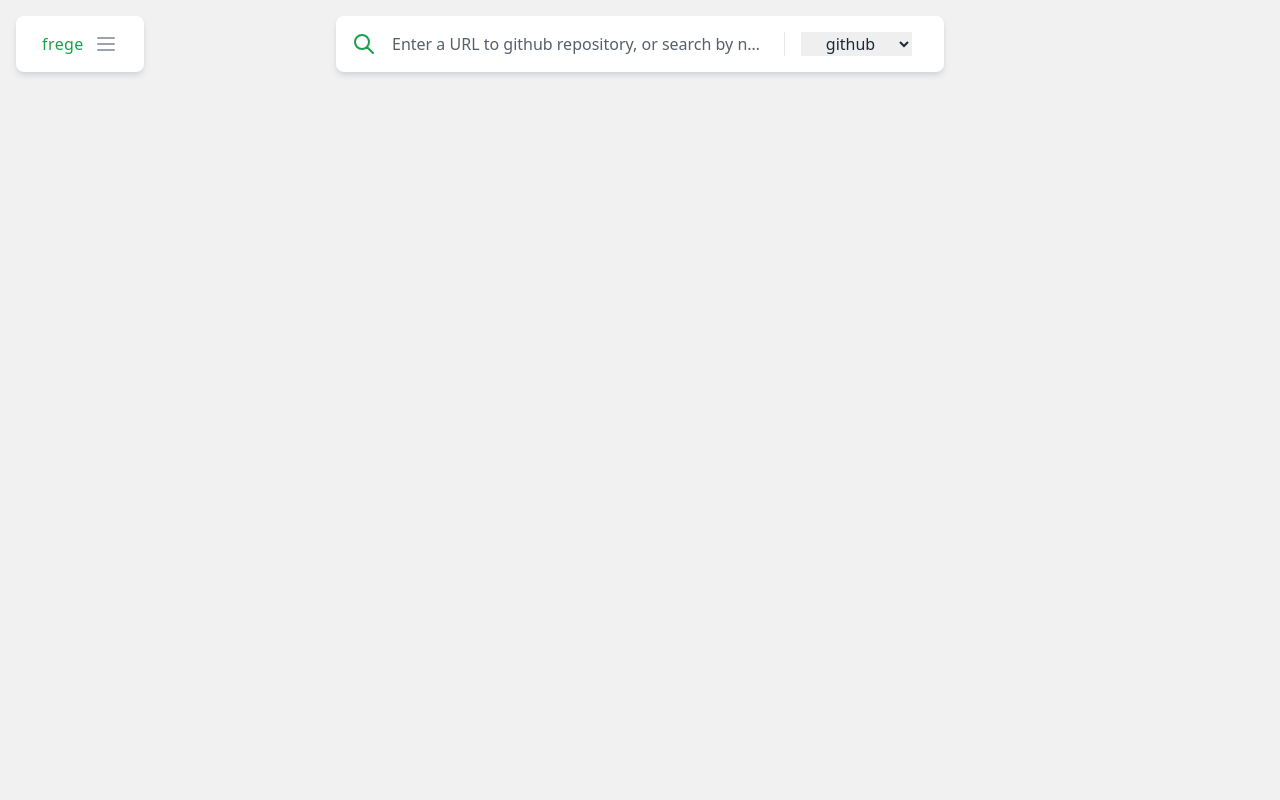
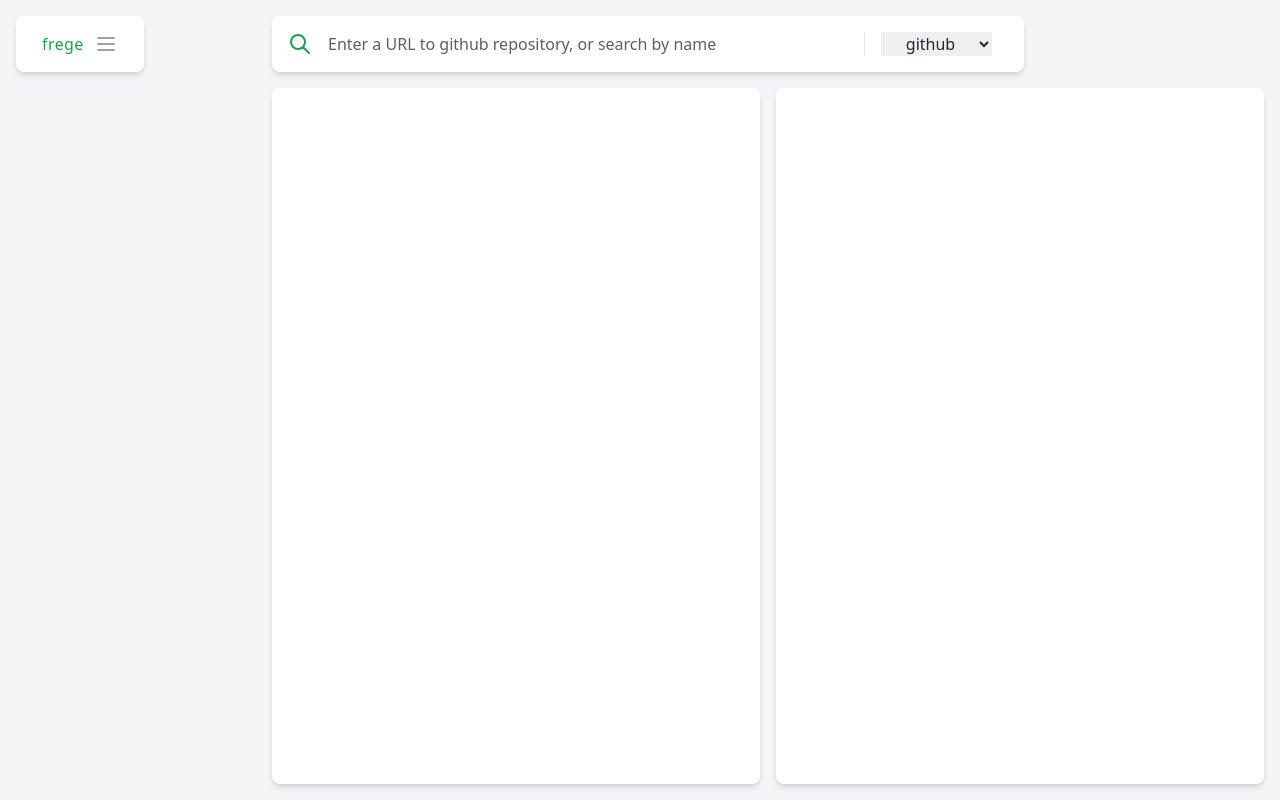
Before and after one commit to darqtom/frege-client, a React (Create React App) app: page / in a window 1280 px wide. Built offline with nearby package versions, Linux system fonts and the light colour scheme.

Commit message:
feat(all): update layout
- add metrics container
- add repository graph container
- update styles

```diff
--- a/src/components/App.tsx
+++ b/src/components/App.tsx
@@ -1,13 +1,21 @@
 import React from "react";
+import Metrics from "./Metrics";
+import RepositoryGraph from "./RepositoryGraph";
 import SearchRepository from "./SearchRepository";
 import Sidebar from "./Sidebar";
 
 const App = () => {
   return (
-    <div className="grid grid-cols-12">
-      <Sidebar />
-      <div className="col-start-1 col-end-13 mt-[5.5rem] mx-4 md:mt-4 md:col-start-3 md:col-end-11 xl:col-start-4 xl:col-end-10">
+    <div className="bg-gray-100 flex-col h-screen">
+      <div className="flex flex-col md:flex-row w-full mx-auto h-full">
         <SearchRepository />
+        <Sidebar />
+        <div className="flex h-[33%] repositoryGraphContainer">
+          <RepositoryGraph />
+        </div>
+        <div className="flex h-[67%] metricsContainer">
+          <Metrics />
+        </div>
       </div>
     </div>
   );
--- a/src/components/Logo.tsx
+++ b/src/components/Logo.tsx
@@ -2,7 +2,9 @@ import React from "react";
 
 const Logo = () => {
   return (
-    <p className="text-md font-light tracking-wide text-green-600 ">frege</p>
+    <p className="text-md hidden sm:block font-light tracking-wide text-green-600 ">
+      frege
+    </p>
   );
 };
 
--- /dev/null
+++ b/src/components/Metrics.tsx
@@ -0,0 +1,9 @@
+import React from "react";
+
+const Metrics = () => {
+  return <div className="whiteBox flex flex-1 md:flex-col md:h-full p-10">
+
+  </div>;
+};
+
+export default Metrics;
--- /dev/null
+++ b/src/components/RepositoryGraph.tsx
@@ -0,0 +1,9 @@
+import React from "react";
+
+const RepositoryGraph = () => {
+  return (
+    <div className="whiteBox flex flex-1 md:flex-col md:h-full  p-10 overflow-y-scroll"></div>
+  );
+};
+
+export default RepositoryGraph;
--- a/src/components/Search.tsx
+++ b/src/components/Search.tsx
@@ -36,7 +36,7 @@ const Search = React.forwardRef<
     ) : null;
 
     return (
-      <div className=" bg-white py-4 rounded-lg shadow-md shadow-gray-300">
+      <div className="fixed search whiteBox py-4 ">
         <div className="flex px-4">
           <SearchIcon className="w-6 h-6 text-green-600" />
           <input
--- a/src/components/Sidebar.tsx
+++ b/src/components/Sidebar.tsx
@@ -8,11 +8,9 @@ const Sidebar = () => {
   return (
     <>
       <div
-        className={`fixed top-0 left-0 bg-white shadow-md shadow-gray-300 w-full md:w-96 h-full ${
-          sidebarVisible
-            ? "translate-x-0 opacity-100 z-20 pointer-events-all"
-            : "-translate-x-full opacity-0 z-10 pointer-events-none "
-        } transition-all ease-in-out duration-500`}
+        className={`fixed top-0 left-0 bg-white shadow-md shadow-gray-300 sidebar ${
+          sidebarVisible ? "showSidebar" : "hideSidebar"
+        } transitionAll`}
       >
         <div
           className="py-3 px-4 hover:bg-violet-50 w-full mt-4 group"
@@ -30,11 +28,11 @@ const Sidebar = () => {
       <div
         className={`fixed top-4 left-4 h-full ${
           sidebarVisible
-            ? "z-10 opacity-0 pointer-events-none w-full md:w-[23rem]" // w-96 - w-4
-            : "z-20 opacity-1 pointer-events-all w-32"
-        } transition-all ease-in-out duration-500`}
+            ? "hideMenu"
+            : "showMenu"
+        } transitionAll`}
       >
-        <div className="flex items-center justify-evenly bg-white w-auto py-4 px-4 rounded-lg shadow-md shadow-gray-300 group cursor-pointer">
+        <div className="whiteBox flex items-center justify-evenly w-auto py-4 px-4 group cursor-pointer">
           <Logo />
           <MenuIcon
             className="w-6 h-6 text-gray-400 group-hover:scale-110  group-hover:text-gray-600 transition-transform transition-color"
--- a/src/index.css
+++ b/src/index.css
@@ -2,8 +2,90 @@
 @tailwind components;
 @tailwind utilities;
 
-body {
-  background-color: #f1f1f1;
+* {
+  box-sizing: border-box;
+}
+
+@layer components {
+  .whiteBox {
+    @apply bg-white rounded-lg shadow-md shadow-gray-300;
+  }
+
+  .showSidebar {
+    @apply translate-x-0 opacity-100 z-20 pointer-events-auto;
+  }
+
+  .hideSidebar {
+    @apply -translate-x-full opacity-0 z-10 pointer-events-none;
+  }
+
+  .showMenu {
+    @apply z-20 opacity-100 pointer-events-auto sm:w-menu;
+  }
+
+  .hideMenu {
+    @apply z-10 opacity-0 pointer-events-none w-full md:w-[calc(0.4*(100%-3*theme('margin.base'))-theme('margin.base'))] lg:w-[calc(0.2*(100%-3*theme('margin.base'))-theme('margin.base'))];
+  }
+
+  .transitionAll {
+    @apply transition-all ease-in-out duration-500;
+  }
+
+  .search {
+    @apply mt-[calc(theme('margin.base')+theme('height.menu'))] ml-4 w-[calc(100%-2rem)];
+  }
+
+  .sidebar {
+    @apply w-full h-full;
+  }
+
+  .repositoryGraphContainer {
+    @apply ml-base mr-base mt-[calc(1*theme('margin.base')+2*theme('height.menu'))] mb-base;
+  }
+
+  .metricsContainer {
+    @apply ml-base mr-base mb-base;
+  }
+}
+
+@screen md {
+  .repositoryGraphContainer {
+    @apply flex-col ml-base w-[calc(50%)] mt-[calc(theme('margin.base')+theme('height.menu'))] h-[calc(100%-2*theme('margin.base')-theme('height.menu'))];
+  }
+
+  .metricsContainer {
+    @apply ml-0 flex-col w-[calc(50%)] mt-[calc(theme('margin.base')+theme('height.menu'))] h-[calc(100%-2*theme('margin.base')-theme('height.menu'))];
+  }
+
+  .search {
+    @apply mt-base ml-[calc(40%+theme('margin.base'))] w-[calc(60%-2*theme('margin.base'))];
+  }
+
+  .sidebar {
+    @apply w-[40%];
+  }
+}
+
+@screen lg {
+  .sidebarContainer {
+    @apply w-[20%];
+  }
+
+  .repositoryGraphContainer {
+    @apply w-[40%] ml-[calc(20%+theme('margin.base'))];
+  }
+
+  .metricsContainer {
+    @apply w-[40%];
+  }
+
+  .search {
+    @apply ml-[calc(20%+theme('margin.base'))] w-[calc(60%-theme('margin.base'))];
+  }
+
+  .sidebar {
+    @apply w-[20%];
+  }
 }
 
 html {
--- a/tailwind.config.js
+++ b/tailwind.config.js
@@ -1,7 +1,19 @@
 module.exports = {
   content: ["./src/**/*.{js,jsx,ts,tsx}"],
   theme: {
-    extend: {},
+    extend: {
+      height: {
+        search: "4.5rem",
+        menu: "4.5rem",
+      },
+      width: {
+        sidebar: "10rem",
+        menu: "8rem",
+      },
+      spacing: {
+        base: "1rem",
+      },
+    },
   },
   plugins: [],
 };
```
Also changed, not shown: 1 other file (tests, documents, lock files or other folders).
